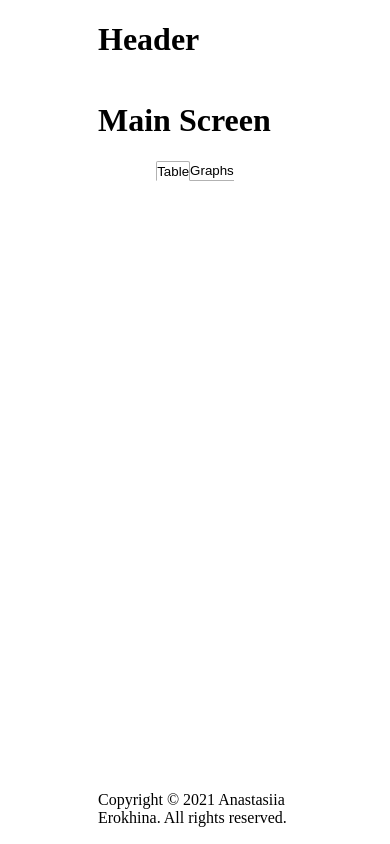
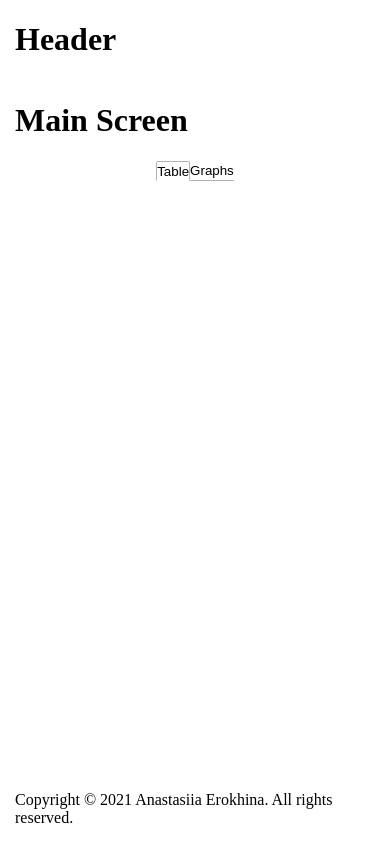
Before and after one commit to libertasia/FarmStats, a React (Create React App) app: page / in a window 390 px wide. Built offline with nearby package versions, Linux system fonts and the light colour scheme.

Commit message:
added breakpoints

```diff
--- a/src/scss/blocks/container.scss
+++ b/src/scss/blocks/container.scss
@@ -1,25 +1,17 @@
 .container {
   margin: 0 auto;
-  // max-width: $large;
+  max-width: $large;
   width: 100%;
   padding: 0 98px;
 
-    // @media (min-width: $desktop) and (max-width: $large-breakpoint) {
-    //   padding-left: 45px;
-    //   padding-right: 45px;
-    //   max-width: $large-breakpoint;
-    // }
+    @media (min-width: $tablet) and (max-width: $desktop-breakpoint) {
+      padding: 0 45px;
+      max-width: $desktop-breakpoint;
+    }
 
-    // @media (min-width: $tablet) and (max-width: $desktop-breakpoint) {
-    //   padding-left: 45px;
-    //   padding-right: 45px;
-    //   max-width: $desktop-breakpoint;
-    // }
-
-    // @media (min-width: $mobile) and (max-width: $table-breakpoint) {
-    //   padding-left: 15px;
-    //   padding-right: 15px;
-    //   max-width: $table-breakpoint;
-    //   min-width: $mobile;
-    // }
+    @media (min-width: $mobile) and (max-width: $table-breakpoint) {
+      padding: 0 15px;
+      max-width: $table-breakpoint;
+      min-width: $mobile;
+    }
 }
--- a/src/scss/style.scss
+++ b/src/scss/style.scss
@@ -1,5 +1,5 @@
 //@import "font-face";
-//@import "variables";
+@import "variables";
 @import "global";
 
 
--- /dev/null
+++ b/src/scss/variables.scss
@@ -0,0 +1,8 @@
+//Viewports
+
+$large: 1600px;
+$desktop: 1024px;
+$desktop-breakpoint: 1023px;
+$tablet: 768px;
+$table-breakpoint: 767px;
+$mobile: 320px;
```
